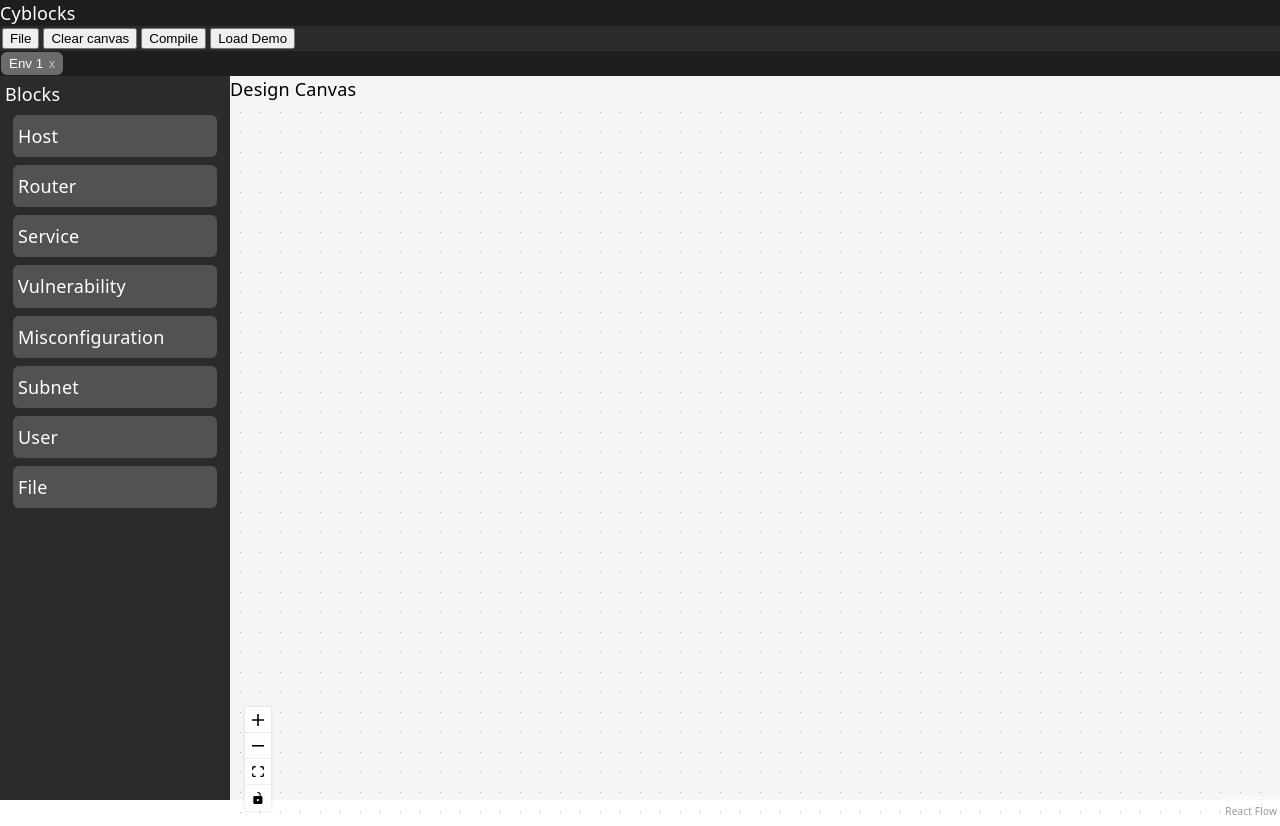
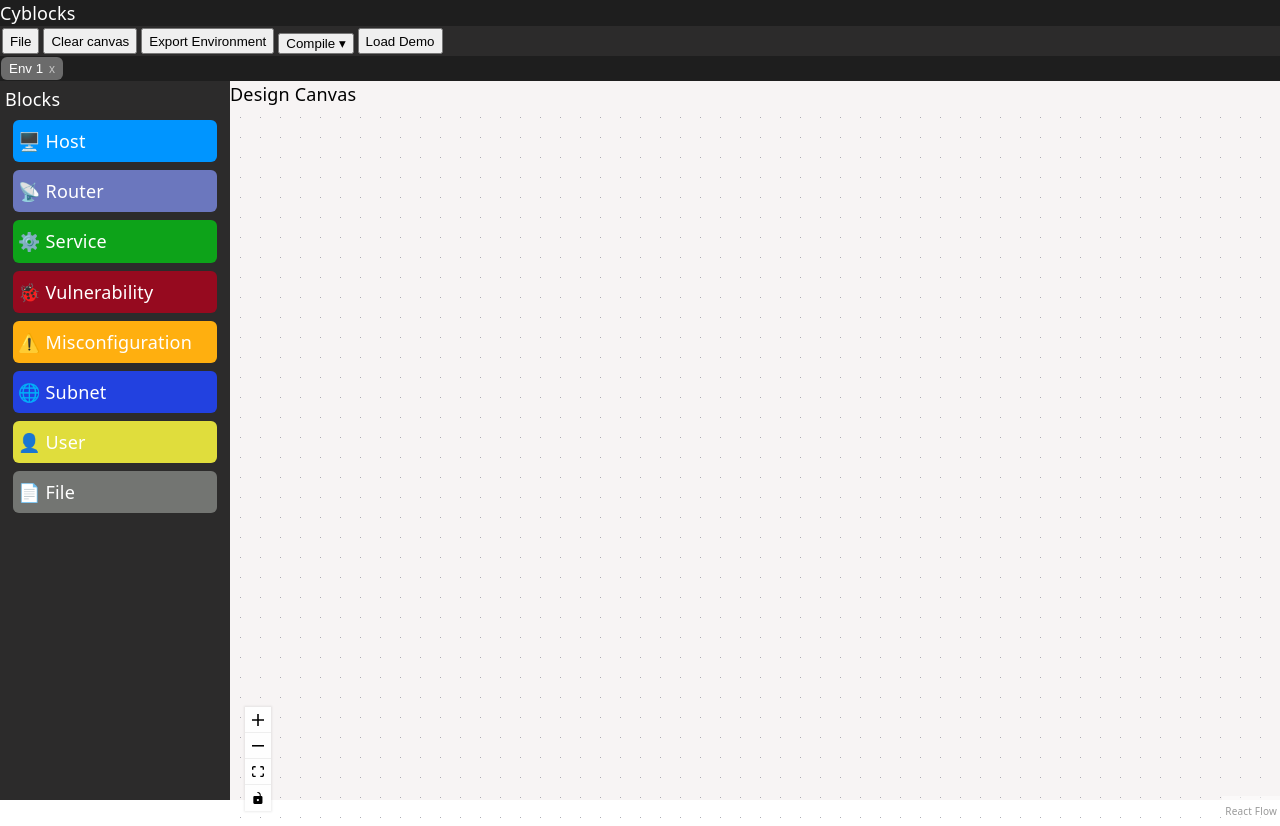
Before and after one commit to cylabcyberautonomy/cyblocks, a React (Vite) app in the folder Frontend/: page / in a window 1280 px wide. Built offline with nearby package versions, Linux system fonts and the light colour scheme.

Commit message:
Design changes

```diff
--- a/Frontend/src/App.jsx
+++ b/Frontend/src/App.jsx
@@ -19,8 +19,18 @@ const blockProperties = {
   User:{name: "", password: "", privilege_level: ""},
   File:{name: "", path: "", sensitivity: ""}
 };
-
-
+const blockStyles = {
+  Host:            { background: "#0095ff", icon: "🖥️" },
+  Router:          { background: "#6b77be", icon: "📡" },
+  Service:         { background: "#0da319", icon: "⚙️" },
+  Vulnerability:   { background: "#960a1f", icon: "🐞" },
+  Misconfiguration:{ background: "#ffaf0f", icon: "⚠️" },
+  Subnet:          { background: "#2241e0", icon: "🌐" },
+  User:            { background: "#e0dd3c", icon: "👤" },
+  File:            { background: "#737572", icon: "📄" },
+  Agent:           { background: "#000000", icon: "🤖" },
+  Tool:            { background: "#000000", icon: "🔧" },
+};
 
 //we need the first laod of the page to open an environment tap  so people acn drag and drop
 const initialFile = { id: crypto.randomUUID(), name: "Env 1", type: "environment", nodes: [], edges: [] };
@@ -30,6 +40,7 @@ const [dragStart, setDragStart] = useState({ x: 0, y: 0 });
 const [files , setFiles] = useState([initialFile]); //this will allow us to manage the state of the files that we have uploaded, we will use this to show the list of files in the sidebar
 const [activeId, setActiveId] = useState(initialFile.id); //this will allow us to manage the state of the active file, we will use this to switch between different files and show different content based on the active file
 const [menuOpen, setMenuOpen] = useState(false);// to choose which tab we want
+const [compileMenuOpen, setCompileMenuOpen] = useState(false);
 const [selectedId, setSelectedId] = useState(null);
 const activeFile = files.find((f) => f.id === activeId);
 const nodes = activeFile ? activeFile.nodes : []; //this will get the nodes of the active file, if there is no active file it will return an empty array, we will use this to show the nodes on the canvas based on the active file
@@ -68,13 +79,21 @@ const closeFile = (id) => {
   if (activeId === id) setActiveId(null);//delete the active file and set the active id to null if we closed the active file
 };
 
+const updateNodeProperty = (nodeId, key, value) => {
+  setActiveNodes((nds) => nds.map((n) =>{
+    if ( n.id !== nodeId) return n;
 
-const updateNodeProperty = (nodeId, key, value) => {
-  setActiveNodes((nds) => nds.map((n) =>
-    n.id === nodeId
-      ? { ...n, data: { ...n.data, properties: { ...n.data.properties, [key]: value } } }
-      : n
-  ));
+    const newProperties = { ...n.data.properties, [key]: value };
+
+    const newLabel = (key ==="name"  || key === "Type")
+      ? makeLabel(n.data.blockType,value)
+      : n.data.label;
+
+      return{
+      ...n,
+    data: { ...n.data, properties: newProperties, label: newLabel },
+    };
+  }));
 };
 
 //need a button where we can delete a specific node
@@ -118,6 +137,8 @@ const connectionKind = (sourceType, targetType) => {
     return { status: "valid", type: "vulnerability" };
   if (sourceType === "Host" && targetType === "Router")
     return { status: "valid", type: "topology" };
+  if (sourceType === "Router" && targetType === "Host")
+    return { status: "valid", type: "topology" };
   if (sourceType === "Router" && targetType === "Router")
     return { status: "valid", type: "topology" };
   if (sourceType === "Host" && targetType === "Host")
@@ -151,7 +172,10 @@ const connectionKind = (sourceType, targetType) => {
 
   return { status: "invalid", reason: `A ${sourceType} can't connect to a ${targetType}.` };
 };
-
+const makeLabel = (blockType, idValue) => {
+  const icon = blockStyles[blockType]?.icon ?? "";
+  return idValue ? `${icon} ${blockType}: ${idValue}` : `${icon} ${blockType}`;
+};
 //Compile the current canves file into a JSON file that can be used in the backend to prodcue a DSL
 //each block or node has a a specific id attched to it
 const findNode = (id) => nodes.find((n) => n.id === id);
@@ -162,214 +186,178 @@ const idName = (node) => {
     return p.Type;
   return p.name;
 };
-//rather than using subnet name and id  for each host we just follow its edge to know which subnet it connect to
-const subnetOf = (hostId) => {
-  for (const e of edges) {
-    let otherId = null;
-    if (e.source === hostId) otherId = e.target;
-    else if (e.target === hostId) otherId = e.source;
-    if (!otherId) continue;
-    const other = findNode(otherId);
-    if (other && other.data.blockType === "Subnet") return other;
-  }
-  return null;
-};
-//same thing for routers
-const networksOf = (routerId) => {
-  const result = [];
-  for (const e of edges) {
-    let otherId = null;
-    if (e.source === routerId) otherId = e.target;
-    else if (e.target === routerId) otherId = e.source;
-    if (!otherId) continue;
-    const other = findNode(otherId);
-    if (other && other.data.blockType === "Subnet") {
-      result.push(other.data.properties.name);
-    }
-  }
-  return result;
-};
-
-//we sill use hierachy structure for JSON file to match the examples from MHbench
-const compile = () => {
-  const subnets = [];//we can have muliti subnets
-  const subnetCounts = {};  // subnet id -> how many hosts we've given an IP so far
-  const hostBySubnet = {}; // each subnet can hvae more than one host
- //looking for only subnet blcoks so we can initlize then fisrt and add them to the array
-  for (const node of nodes) {
-    const p = node.data.properties || {};
-    if (node.data.blockType === "Subnet") {
-      subnets.push({ name: p.name, CIDR: p.CIDR });
-      hostBySubnet[p.name] = [];  //we will find any host connected to this subnet and add it to this array
-    }
-  }
-  for (const node of nodes) {
-    const p = node.data.properties || {};
-    if (node.data.blockType === "Host") {
-      const subnet = subnetOf(node.id);//which subnet is this host connected to
-      const subnetName = subnet ? subnet.data.properties.name : null;
-      if (subnet && subnet.data.properties.CIDR) {
-        const octets = subnet.data.properties.CIDR.split("/")[0].split(".");//we parse the CIDR to derive the IP base
-        const n = subnetCounts[subnet.id] || 0;
-        octets[3] = String(10 + n);//because we only change the last filed
-        subnetCounts[subnet.id] = n + 1;//everytime these is an additiona host on teh same subnet so it gets n = 1 or icremented more
-        const host = { name: p.name, image: p.image, ip: octets.join("."), ram: p.RAM, disk: p.disk };//building the hsot object
-        if (subnetName && hostBySubnet[subnetName]) {
-          hostBySubnet[subnetName].push(host);//gets added to the subnet list
-        }
-      }
-    }
-  }
-  // Build the nested subnets array -with hosts inside-
-  const nestedSubnets = subnets.map((subnet) => ({
-    name: subnet.name,
-    cidr: subnet.CIDR,
-    hosts: hostBySubnet[subnet.name] || [],
-  }));
-
-  // now handling differnt type of blcoks(services, vulnerabilities, misconfigurations, router)
-  const services = [], vulnerabilities = [], misconfigurations = [];
-  const routers = [], users= [], files = [];
+const buildEnv = () => {
+  //building a normal env object that is flat so if we want to compile to docker we can use this env object or use it for openstack
+ const env = {
+    name: activeFile.name,
+    hosts: [], subnets: [], routers: [],
+    services: [], vulnerabilities: [], misconfigurations: [],
+    users: [], files: [],
+    connections: [],
+  };
+  //loap through all of our nodes on the canves and see which kind of block are they so we can push them into our env object
   for (const node of nodes) {
     const p = node.data.properties || {};
     switch (node.data.blockType) {
-      case "Service":
-        services.push({ name: p.Type, type: p.Type, protocol: p.protocol, port: p.port, version: p.version });//set up the service object
-        break;
-      case "Vulnerability":
-        vulnerabilities.push({ name: p.Type, type: p.Type, cve: p.CVE, description: p.Description, severity: p.severity });
-        break;
-      case "Misconfiguration":
-        misconfigurations.push({ name: p.name, description: p.Description });
-        break;
-      case "Router":
-        routers.push({ name: p.name, image: p.image, networks: networksOf(node.id) });
-        break;
-      case "User":
-        services.push({ name: p.name, type: "user", privilege_level: p.privilege_level, password: p.password });
-        break;
-      case "File":
-       services.push({ name: p.name, type: "file", path: p.path, sensitivity: p.sensitivity });
-        break;
+      case "Host":            env.hosts.push({ name: p.name, image: p.image, ram: p.RAM, disk: p.disk }); break;
+      case "Subnet":          env.subnets.push({ name: p.name, cidr: p.CIDR }); break;
+      case "Router":          env.routers.push({ name: p.name, image: p.image }); break;
+      case "Service":         env.services.push({ name: p.Type, protocol: p.protocol, port: p.port, version: p.version }); break;
+      case "Vulnerability":   env.vulnerabilities.push({ name: p.Type, cve: p.CVE, description: p.Description, severity: p.severity }); break;
+      case "Misconfiguration":env.misconfigurations.push({ name: p.name, description: p.Description }); break;
+      case "User":            env.users.push({ name: p.name, privilege_level: p.privilege_level, password: p.password }); break;
+      case "File":            env.files.push({ name: p.name, path: p.path, sensitivity: p.sensitivity }); break;
     }
   }
-
-  // creating subnet_connections from Router edges (Router -> Subnet)
-  const subnetConnections = [];
+  // write every connection or edges to the env object by defining the source and target
   for (const edge of edges) {
     const source = findNode(edge.source);
     const target = findNode(edge.target);
-    if (source && target) {
-      const sourceType = source.data.blockType;
-      const targetType = target.data.blockType;
-      // Router -> Subnet or Subnet -> Router
-      if ((sourceType === "Router" && targetType === "Subnet") ||
-          (sourceType === "Subnet" && targetType === "Router")) {
-        const routerNode = sourceType === "Router" ? source : target;
-        const subnetNode = sourceType === "Subnet" ? source : target;
-        const routerName = routerNode.data.properties.name;
-        const subnetName = subnetNode.data.properties.name;
-        subnetConnections.push({//setting up the object for the connction between routers and subnets
-          router: routerName,
-          from_subnet: subnetName,
-          to_subnet: null,
-          bidirectional: true,
-        });
-      }
-    }
-  }
-
-  // Creating a full connections array for all other edges
-  const connections = [];
-  for (const edge of edges) {
-    const source = findNode(edge.source);
-    const target = findNode(edge.target);
-    if (!source || !target) continue;//not looking at the samee edge
-    const sourceType = source.data.blockType;
-    const targetType = target.data.blockType;
-    const label = edge.data?.kind || connectionKind(sourceType, targetType).type;
-
-    // Skip Subnet/Router topology edges we already handled that in the previosu part
-    if ((sourceType === "Subnet" || sourceType === "Router") &&
-        (targetType === "Subnet" || targetType === "Router")) {
-      continue;
-    }
-    if ((sourceType === "Host" && targetType === "Subnet") ||
-        (sourceType === "Subnet" && targetType === "Host")) {
-      continue;  // Host->Subnet already captured in nested structure
-    }
-    const from = idName(source);
-    const to = idName(target);
-    connections.push({
-      from,
-      to,
-      fromType: sourceType,
-      toType: targetType,
-      label,
+    if (!source || !target) continue;
+    const fromType = source.data.blockType;
+    const toType = target.data.blockType;
+    env.connections.push({
+      from: idName(source),
+      to: idName(target),
+      fromType,
+      toType,
+      kind: edge.data?.kind || connectionKind(fromType, toType).type,
     });
   }
-
-  // craeting the final JSON
-  const env = {
-    name: activeFile.name,
-    networks: [
-      {
-        name: activeFile.name,
-        subnets: nestedSubnets,
-      }
-    ],
-    //putting all our objects into one object for JSON
-    subnet_connections: subnetConnections,
-    services,
-    vulnerabilities,
-    misconfigurations,
-    routers,
-    users,
-    files,
-    connections,
-  };
-
-  // Download JSON for now then it will just be given to backend
-  const text = JSON.stringify(env, null, 2);
+  return env;
+}
+const exportEnv = () => downloadJSON(`${activeFile.name}-env.json`, buildEnv());
+// Download JSON for now then it will just be given to backend --> this fucntion need to be declared fisrt so it can be used in the compile function
+const downloadJSON = (filename, data0bj) => {
+  const text = JSON.stringify(data0bj, null, 2);
   const blob = new Blob([text], { type: "application/json" });
   const url = URL.createObjectURL(blob);
   const a = document.createElement("a");
   a.href = url;
-  a.download = `${activeFile.name}.json`;
+  a.download = filename;
   a.click();
   URL.revokeObjectURL(url);
 };
+//we sill use hierachy structure for JSON file to match the examples from MHbench
+//We need to use the flat env we created and use it to compile a file for docker where the orginization is from top to bottom
+//subnets contain hosts and host contin other stuff and router could connect subnets or hosts toghther
+const compileToDocker = (env) => {
+  const hostsBySubnet = {};
+  const Subnetcounts = {};
+  //first find each subnet that has host inside it so we check the conntions we made in env that contain Host or Subnet
 
+    const subnetOfHost = (hostName) => {
+    for (const c of env.connections) {
+      if (c.fromType === "Host" && c.from === hostName && c.toType === "Subnet") return c.to;
+      if (c.toType === "Host" && c.to === hostName && c.fromType === "Subnet") return c.from;
+    }
+    return null;
+  };
+
+  //we assign hosts under subnets
+  env.subnets.forEach((s) => { hostsBySubnet[s.name] = []; });
+
+  //for each host we need to assign it different IP
+  for (const h of env.hosts) {
+    const subnet = env.subnets.find((s) => s.name === subnetOfHost(h.name));
+    if (!subnet || !subnet.cidr) continue;
+    const octets = subnet.cidr.split("/")[0].split(".");
+    const n = Subnetcounts[subnet.name] || 0;
+    octets[3] = String(10 + n);
+    Subnetcounts[subnet.name] = n + 1;
+    hostsBySubnet[subnet.name].push({ name: h.name, image: h.image, ip: octets.join("."), ram: h.ram, disk: h.disk });
+  }
+
+  const subnets = env.subnets.map((s) => ({ name: s.name, cidr: s.cidr, hosts: hostsBySubnet[s.name] || [] }));
+
+// which subnets does a router touch?
+  const networksOfRouter = (routerName) => {
+    const result = [];
+    for (const c of env.connections) {
+      if (c.fromType === "Router" && c.from === routerName && c.toType === "Subnet") result.push(c.to);
+      if (c.toType === "Router" && c.to === routerName && c.fromType === "Subnet") result.push(c.from);
+    }
+    return result;
+  };
+  const routers = env.routers.map((r) => ({ name: r.name, image: r.image, networks: networksOfRouter(r.name) }));
+
+  // subnet_connections from Router↔Subnet
+  const subnetConnections = [];
+  for (const c of env.connections) {
+    const rs = c.fromType === "Router" && c.toType === "Subnet";
+    const sr = c.fromType === "Subnet" && c.toType === "Router";
+    if (rs || sr) subnetConnections.push({ router: rs ? c.from : c.to, from_subnet: rs ? c.to : c.from, to_subnet: null, bidirectional: true });
+  }
+
+  // remaining connections (drop the topology ones docker captures elsewhere)
+  const connections = [];
+  for (const c of env.connections) {
+    const topoPair = (c.fromType === "Subnet" || c.fromType === "Router") && (c.toType === "Subnet" || c.toType === "Router");
+    const hostSubnet = (c.fromType === "Host" && c.toType === "Subnet") || (c.fromType === "Subnet" && c.toType === "Host");
+    if (topoPair || hostSubnet) continue;
+    connections.push({ from: c.from, to: c.to, fromType: c.fromType, toType: c.toType, label: c.kind });
+  }
+  //building our env object with all the small objects we have built
+  const dockerEnv = {
+    name: env.name,
+    networks: [{ name: env.name, subnets }],
+    subnet_connections: subnetConnections,
+    services: env.services.map((s) => ({ ...s, type: s.name })),
+    vulnerabilities: env.vulnerabilities,
+    misconfigurations: env.misconfigurations,
+    routers,
+    users: env.users,
+    files: env.files,
+    connections,
+  };
+  downloadJSON(`${env.name}-docker.json`, dockerEnv);
+};
+
+
+//To have the ability to compile to differnt stuff
+const targets = {
+  docker: compileToDocker,
+};
+
+const compile = (targetName) => {
+  const env = buildEnv();              // flat envionment
+  const target = targets[targetName];  // which compilation to choose
+  if (!target) {
+    alert("Unknown target: " + targetName);
+    return;
+  }
+  target(env);
+};
 
 
 const loadDemoEnvironment = () => {
   const demoNodes = [
     // Subnets
-    { id: "subnet-1", data: { label: "DMZ", blockType: "Subnet", properties: { name: "dmz", CIDR: "172.20.0.0/24" } }, position: { x: 100, y: 50 } },
-    { id: "subnet-2", data: { label: "Internal", blockType: "Subnet", properties: { name: "internal", CIDR: "10.0.0.0/24" } }, position: { x: 400, y: 50 } },
+    { id: "subnet-1", data: { label: "network: DMZ", blockType: "Subnet", properties: { name: "dmz", CIDR: "172.20.0.0/24" } }, position: { x: 100, y: 50 } },
+    { id: "subnet-2", data: { label: "network: Internal", blockType: "Subnet", properties: { name: "internal", CIDR: "10.0.0.0/24" } }, position: { x: 400, y: 50 } },
 
     // Hosts
-    { id: "host-1", data: { label: "web-server", blockType: "Host", properties: { name: "web-server", image: "nginx:latest", RAM: "512m", disk: "1g" } }, position: { x: 50, y: 200 } },
-    { id: "host-2", data: { label: "db-server", blockType: "Host", properties: { name: "db-server", image: "mysql:8", RAM: "1g", disk: "2g" } }, position: { x: 350, y: 200 } },
-    { id: "host-3", data: { label: "jump-host", blockType: "Host", properties: { name: "jump-host", image: "ubuntu:22.04", RAM: "512m", disk: "1g" } }, position: { x: 650, y: 200 } },
+    { id: "host-1", data: { label: "host: web-server", blockType: "Host", properties: { name: "web-server", image: "nginx:latest", RAM: "512m", disk: "1g" } }, position: { x: 50, y: 200 } },
+    { id: "host-2", data: { label: "host: db-server", blockType: "Host", properties: { name: "db-server", image: "mysql:8", RAM: "1g", disk: "2g" } }, position: { x: 350, y: 200 } },
+    { id: "host-3", data: { label: "host: jump-host", blockType: "Host", properties: { name: "jump-host", image: "ubuntu:22.04", RAM: "512m", disk: "1g" } }, position: { x: 650, y: 200 } },
 
     // Services
-    { id: "svc-1", data: { label: "http-web", blockType: "Service", properties: { name: "http-web", Type: "web", protocol: "tcp", port: "80", version: "nginx-1.24" } }, position: { x: 50, y: 350 } },
-    { id: "svc-2", data: { label: "mysql-db", blockType: "Service", properties: { name: "mysql-db", Type: "database", protocol: "tcp", port: "3306", version: "mysql-8.0" } }, position: { x: 350, y: 350 } },
+    { id: "svc-1", data: { label: "service: http-web", blockType: "Service", properties: { name: "http-web", Type: "web", protocol: "tcp", port: "80", version: "nginx-1.24" } }, position: { x: 50, y: 350 } },
+    { id: "svc-2", data: { label: "service: mysql-db", blockType: "Service", properties: { name: "mysql-db", Type: "database", protocol: "tcp", port: "3306", version: "mysql-8.0" } }, position: { x: 350, y: 350 } },
 
     // Vulnerability
-    { id: "vuln-1", data: { label: "sql-injection", blockType: "Vulnerability", properties: { Type: "sql-injection", CVE: "CVE-2024-12345", Description: "SQL injection in login form", severity: "High" } }, position: { x: 50, y: 450 } },
+    { id: "vuln-1", data: { label: "Vuln: sql-injection", blockType: "Vulnerability", properties: { Type: "sql-injection", CVE: "CVE-2024-12345", Description: "SQL injection in login form", severity: "High" } }, position: { x: 50, y: 450 } },
 
     // Users
-    { id: "user-1", data: { label: "admin", blockType: "User", properties: { name: "admin", password: "admin123", privilege_level: "admin" } }, position: { x: 200, y: 500 } },
-    { id: "user-2", data: { label: "john", blockType: "User", properties: { name: "john", password: "john123", privilege_level: "user" } }, position: { x: 500, y: 500 } },
+    { id: "user-1", data: { label: "user: admin", blockType: "User", properties: { name: "admin", password: "admin123", privilege_level: "admin" } }, position: { x: 200, y: 500 } },
+    { id: "user-2", data: { label: "user: john", blockType: "User", properties: { name: "john", password: "john123", privilege_level: "user" } }, position: { x: 500, y: 500 } },
 
     // Files
-    { id: "file-1", data: { label: "config.json", blockType: "File", properties: { name: "config.json", path: "/etc/config.json", sensitivity: "confidential" } }, position: { x: 200, y: 600 } },
-    { id: "file-2", data: { label: "secrets.txt", blockType: "File", properties: { name: "secrets.txt", path: "/home/admin/secrets.txt", sensitivity: "critical" } }, position: { x: 500, y: 600 } },
+    { id: "file-1", data: { label: "file: config.json", blockType: "File", properties: { name: "config.json", path: "/etc/config.json", sensitivity: "confidential" } }, position: { x: 200, y: 600 } },
+    { id: "file-2", data: { label: "file: secrets.txt", blockType: "File", properties: { name: "secrets.txt", path: "/home/admin/secrets.txt", sensitivity: "critical" } }, position: { x: 500, y: 600 } },
 
     // Router
-    { id: "router-1", data: { label: "core-router", blockType: "Router", properties: { name: "core-router", image: "router-vm:latest" } }, position: { x: 400, y: 100 } },
+    { id: "router-1", data: { label: "router: core-router", blockType: "Router", properties: { name: "core-router", image: "router-vm:latest" } }, position: { x: 400, y: 100 } },
   ];
 
   const demoEdges = [
@@ -480,9 +468,16 @@ return (
           </div>
       )}
     <button onClick={() => setActiveNodes(() => [])}>Clear canvas</button>
-    <button onClick={compile}>Compile</button>
+    <button onClick={exportEnv}>Export Environment </button>
+    <div style={{ position: "relative", display: "inline-block" }}>
+    <button onClick={() => setCompileMenuOpen(!compileMenuOpen)}>Compile ▾</button>
+    {compileMenuOpen && (
+      <div className="Menu">
+        <button onClick={() => { compile("docker"); setCompileMenuOpen(false); }}> Docker</button>
+      </div>
+    )}
+    </div>
     <button onClick={loadDemoEnvironment}>Load Demo</button>
-
     </div>
      <div className="Toolbar">
         {/* so each tap gets its own tab */}
@@ -494,15 +489,18 @@ return (
         ))}
       </div>
     <div className="Main">
-
         <div className="Sidebar">
         Blocks
       {/*This will render a list of blocks in the sidebar,  react needs a key for each element in a list so we can track which elements have changed, been added or removed */}
         {blocks.map((block) => (
-          <div key={block} className="Block" draggable onDragStart={(event) => {
-            event.dataTransfer.setData("application/reactflow", block); //this will set the data that we will use to identify which block is being dragged, we will use this data to add the correct node to the canvas when the block is dropped
-          }}>
-            {block}
+          <div key={block}
+          className="Block"
+          style={{background: blockStyles[block].background, border: blockStyles[block].border }}
+            draggable
+            onDragStart={(event) => {
+              event.dataTransfer.setData("application/reactflow", block);
+            }}>
+           {blockStyles[block].icon} {block}
           </div>
         ))}
         </div>
@@ -521,11 +519,13 @@ return (
           const name = event.dataTransfer.getData("application/reactflow"); //this will get the data that we set when we started dragging the block, which is the name of the block
           const bounds = event.currentTarget.getBoundingClientRect();
           const position = { x: event.clientX - bounds.left, y:event.clientY - bounds.top };// need to calculate the position of the node based on the position of the mouse and the position of the canvas, because the position of the mouse is relative to the entire page, but we need the position of the node to be relative to the canvas
+          const s = blockStyles[name];
           const newNode = {//the new node that we will add to the canvas, it needs to have an id, a position and some data, we will use the name of the block as the label of the node
           id: crypto.randomUUID(),
           position,
-          data:  { label: name, blockType: name, properties: { ...blockProperties[name] } }//start stating the block type to help determine the kind of connection we have
-          };
+          data:  { label: makeLabel(name, ""), blockType: name, properties: { ...blockProperties[name] } },//start stating the block type to help determine the kind of connection we have
+          style: { background: s.background, border: s.border, borderRadius: 8, padding: 10 },
+        };
           setActiveNodes((current) => [...current, newNode]);
         }}
         >
```
Also changed, not shown: 1 other file (tests, documents, lock files or other folders).
